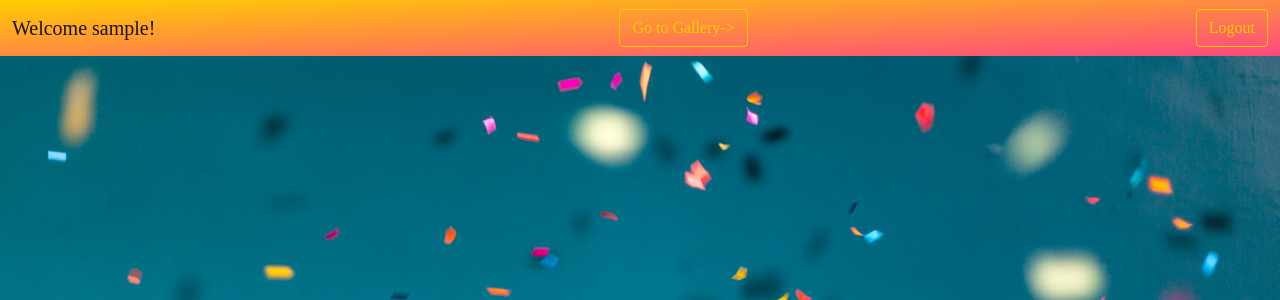
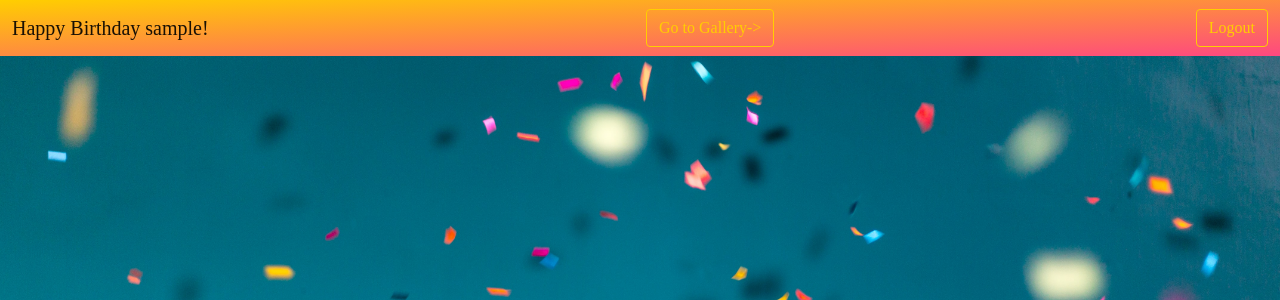
Before and after one commit to reymundvirtus/bd_website, a Flask app: page /home in a window 1280 px wide. Shown: the top 300 px of the page. Run offline with Flask 2, Linux system fonts and the light colour scheme; the visitor is signed in with stand-in values (Sample User, id 1); data that the repository does not hold is empty; some libraries are stand-ins or nearby versions.

Commit message:
Update home.html

```diff
--- a/templates/home.html
+++ b/templates/home.html
@@ -5,7 +5,7 @@
 
     <nav class="navbar navbar-light bg-light">
         <div class="container-fluid">
-            <a class="navbar-brand" href="#">Welcome {{ user }}!</a>
+            <a class="navbar-brand" href="#">Happy Birthday {{ user }}!</a>
             <a href="/gallery" class="btn-login btn">Go to Gallery-></a>
             <a href="/logout" class="btn-login btn">Logout</a>
         </div>
```
